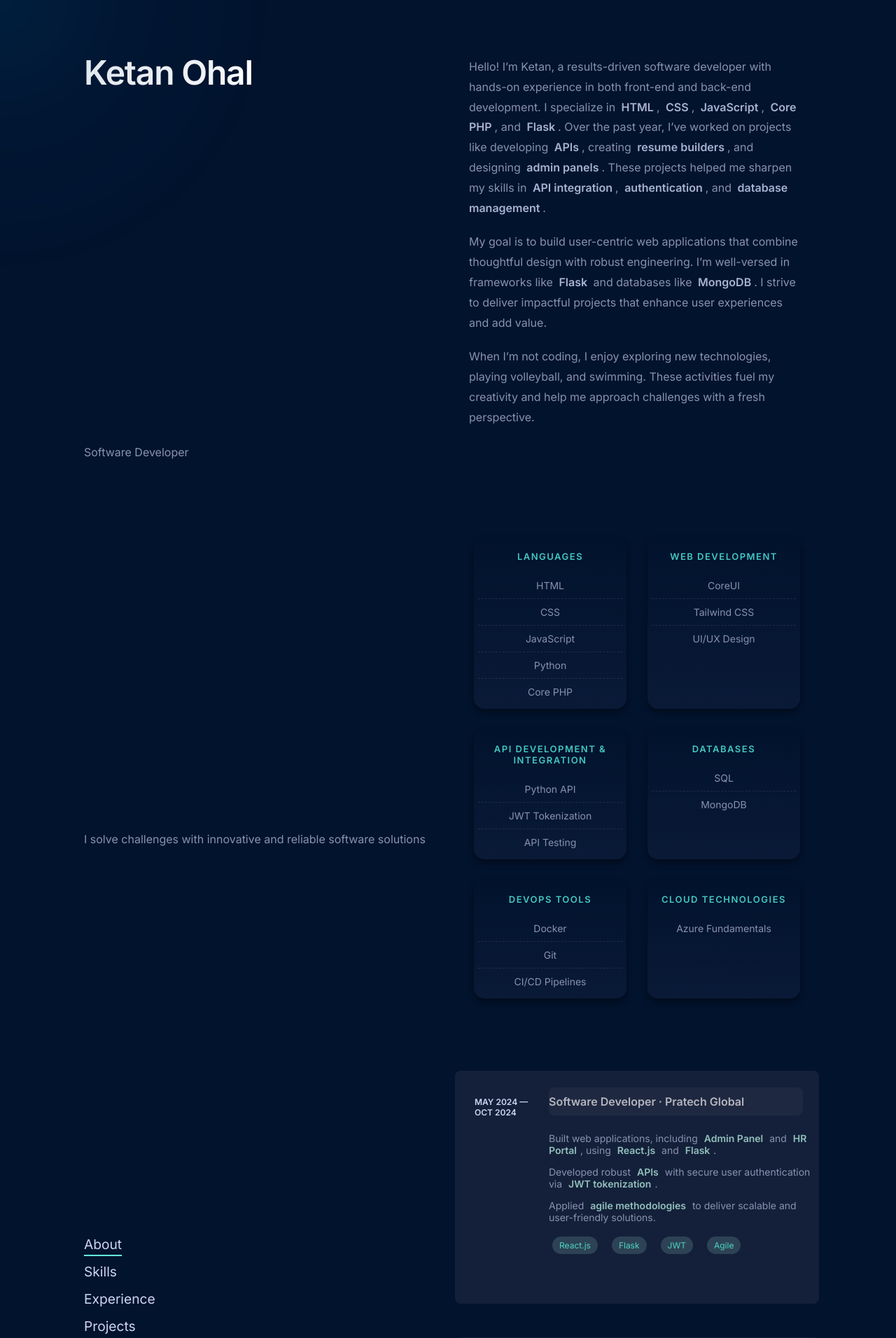
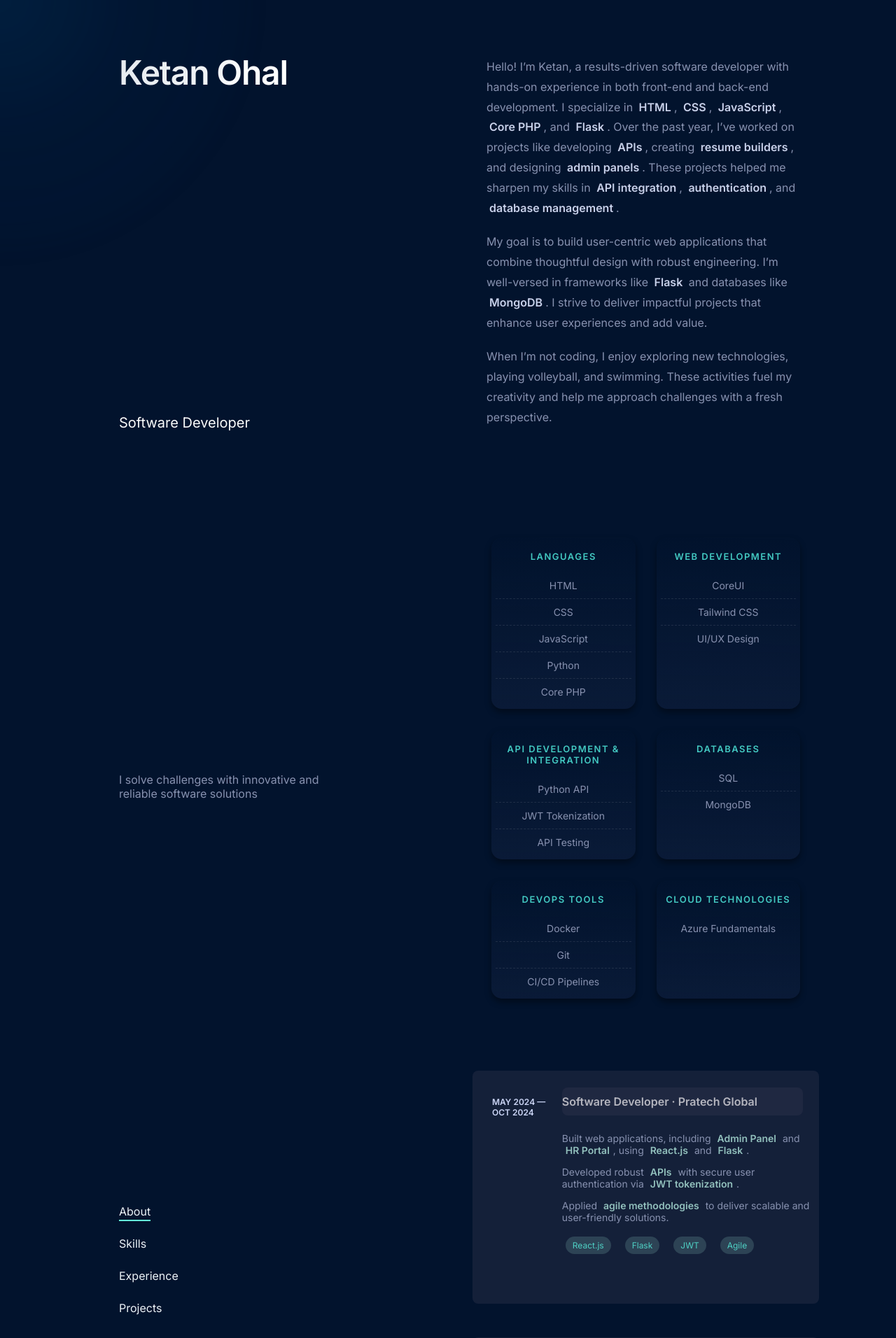
Before and after one commit to ketanohal/ketans_portfolio, a Flask app: page / in a window 1280 px wide. Shown: the top 1912 px of the page at 70% size. Run offline with Flask 3, Linux system fonts and the light colour scheme.

Commit message:
final portfolio

```diff
--- a/static/css/style.css
+++ b/static/css/style.css
@@ -10,6 +10,10 @@ body, html {
     background-color: #02132d; /* Navy */
     overflow-x: hidden; /* Prevent horizontal scrollbar */
     scroll-behavior: smooth;
+}
+.sidebar .postion {
+    color: #fafafa; /* Blue accent for position */
+    font-size: 20px;
 }
  h1{
     font-size: 70px;
@@ -40,7 +44,7 @@ body, html {
 .container {
     display: flex;
     height: 100vh;
-    margin-left: 120px;
+    margin-left: 170px;
     /* margin-right: 80px;  */
     overflow: hidden;
 }
@@ -76,45 +80,59 @@ body, html {
     font-family: 'Inter', sans-serif;
     color: #8892b0; /* Slate */
     margin: -10px 0;
+    margin-top: -80px;
 }
 
+/* Navigation container */
 .navigation ul {
-    list-style: none;
+    list-style: none; /* Removes bullet points */
     padding: 0;
     margin: 0;
 }
 
-.navigation ul li {
-    margin: 15px 0;
+/* Navigation Links */
+.navigation ul li a {
+    position: relative;
+    display: inline-block; /* Ensure the underline matches the text width */
+    text-decoration: none;
+    color: #edf2f7; /* White text */
+    padding: 0.5rem 0; /* Add spacing between links */
+    transition: color 0.3s ease;
 }
 
-.navigation ul li a {
-    text-decoration: none;
-    color: #ccd6f6; /* Lightest Slate */
-    font-size: 1.2rem;
-    transition: color 0.3s ease;
-    position: relative;
-}
-
-.navigation ul li a:hover {
-    color: #64ffda; /* Green */
-}
-
-/* Underline Effect */
+/* Underline Effect (Default State) */
 .navigation ul li a::before {
     content: '';
     position: absolute;
     left: 0;
-    bottom: -5px;
+    bottom: 4px; /* Position underline below text */
     width: 0;
     height: 2px;
-    background-color: #64ffda; /* Green */
+    background-color: #64ffda; /* Green color */
     transition: width 0.3s ease;
 }
 
+/* Active State */
 .navigation ul li a.active::before {
-    width: 100%;
+    width: 100%; /* Fully extend underline to text width */
 }
+
+/* Hover State */
+.navigation ul li a:hover::before {
+    width: 100%; /* Fully extend underline to text width on hover */
+}
+
+/* Hover Text Color */
+.navigation ul li a:hover {
+    color: #64ffda; /* Change text color on hover */
+}
+
+/* Optional: Add spacing between list items */
+.navigation ul li {
+    margin-bottom: 10px; /* Adjust spacing as needed */
+}
+
+
 
 /* Social Links */
 .social-links a {
@@ -261,7 +279,7 @@ html {
 }
 
 .about-content p {
-    font-size: 1rem;
+    font-size: 16px;
     line-height: 1.8;
     margin-bottom: 20px;
     color: #a8b2d1;
@@ -269,7 +287,7 @@ html {
 
 /* Highlighted Keywords */
 .highlight {
-    color: #a8b2d1;
+    color: #c8d0e9;
     font-weight: bold;
     /* background-color: rgba(100, 255, 218, 0.1); */
     padding: 2px 4px;
@@ -785,7 +803,7 @@ ul.technologies li div:hover {
     font-size: 1.25rem;
     font-weight: 600;
     color: #e2e8f0;
-    margin-bottom: -21px;
+    margin-bottom: -15px;
 }
 
 .project-description {
--- a/templates/base.html
+++ b/templates/base.html
@@ -4,6 +4,8 @@
     <meta charset="UTF-8">
     <meta name="viewport" content="width=device-width"/>
     <title>Ketan Ohal</title>
+    <link rel="icon" type="image/webp" href="{{ url_for('static', filename='images/favicon.webp') }}">
+
 
     <!-- Linking to external CSS -->
     <link rel="stylesheet" href="{{ url_for('static', filename='css/style.css') }}">
@@ -30,8 +32,8 @@
     <div class="container">
         <aside class="sidebar">
             <h1>Ketan Ohal</h1>
-            <p>Software Developer</p>
-            <p>I solve challenges with innovative and reliable software solutions</p>
+            <p class="postion">Software Developer</p>
+            <p>I solve challenges with innovative and <br>reliable software solutions</p>
 
             <nav class="navigation">
                 <ul>
@@ -43,12 +45,24 @@
             </nav>
 
             <div class="social-links">
-                <a href="https://github.com" target="_blank" aria-label="GitHub"><i class="fab fa-github"></i></a>
-                <a href="https://linkedin.com" target="_blank" aria-label="LinkedIn"><i class="fab fa-linkedin"></i></a>
-                <a href="https://codepen.io" target="_blank" aria-label="CodePen"><i class="fab fa-codepen"></i></a>
-                <a href="https://instagram.com" target="_blank" aria-label="Instagram"><i class="fab fa-instagram"></i></a>
-                <a href="https://goodreads.com" target="_blank" aria-label="Goodreads"><i class="fas fa-book-reader"></i></a>
+                <!-- GitHub -->
+                <a href="https://github.com/ketanohal" target="_blank" aria-label="GitHub">
+                    <i class="fab fa-github"></i>
+                </a>
+                <!-- LinkedIn -->
+                <a href="https://www.linkedin.com/in/ketan-ohal/" target="_blank" aria-label="LinkedIn">
+                    <i class="fab fa-linkedin"></i>
+                </a>
+                <!-- Email -->
+                <a href="mailto:mailmequicker@gmail.com" aria-label="Email">
+                    <i class="fas fa-envelope"></i>
+                </a>
+                <!-- Phone -->
+                <a href="tel:+919623061402" aria-label="Phone">
+                    <i class="fas fa-phone-alt"></i>
+                </a>
             </div>
+
         </aside>
 
         <main class="content">
--- a/templates/index.html
+++ b/templates/index.html
@@ -202,14 +202,14 @@
         </a>
 
         <!-- Example for your projects -->
-        <a href="https://technoteshub-d9dy.onrender.com/landing" class="project-card">
+        <a href="https://github.com/ketanohal/Emotion_Based_Music_Recommendation_System" class="project-card" target="_blank">
             <div class="project-image">
-                <img src="https://path-to-your-image.jpg" alt="Your Project Image" />
+                <img src="static\images\emotion.webp" alt="Your Project Image" />
             </div>
             <div class="project-content">
-                <h3 class="project-title">Landing Page Design</h3>
+                <h3 class="project-title">Emotion-Based Music Recommendation System</h3>
                 <p class="project-description">
-                    This is a landing page I developed for showcasing my portfolio and connecting with clients. The page is built with HTML, CSS, and JavaScript, and is fully responsive.
+                    A desktop app that uses facial recognition to analyze emotions and recommend mood-based music. Users can capture emotions via camera, explore song suggestions, and play tracks seamlessly.
                 </p>
                 <div class="project-tech">
                     <span>HTML</span>
```
Also changed, not shown: static/images/emotion.webp (added), static/images/favico.png (added), static/images/favicon.webp (added).
